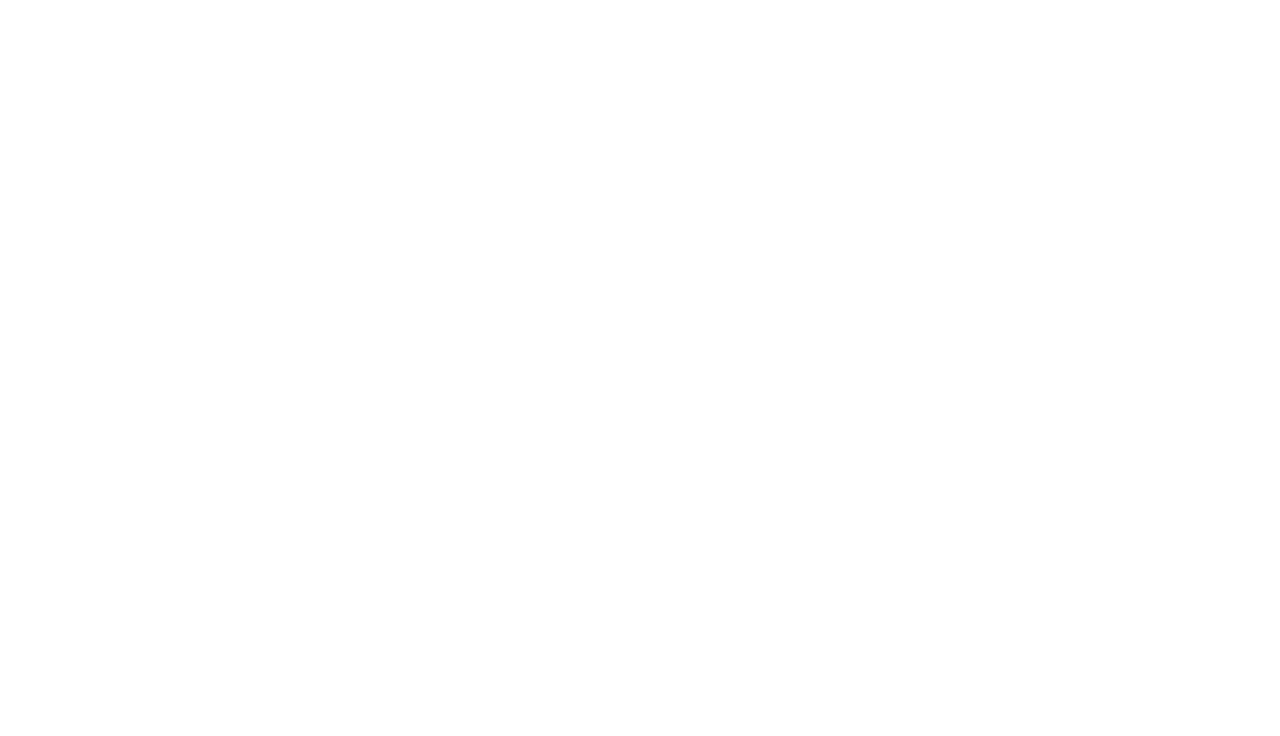
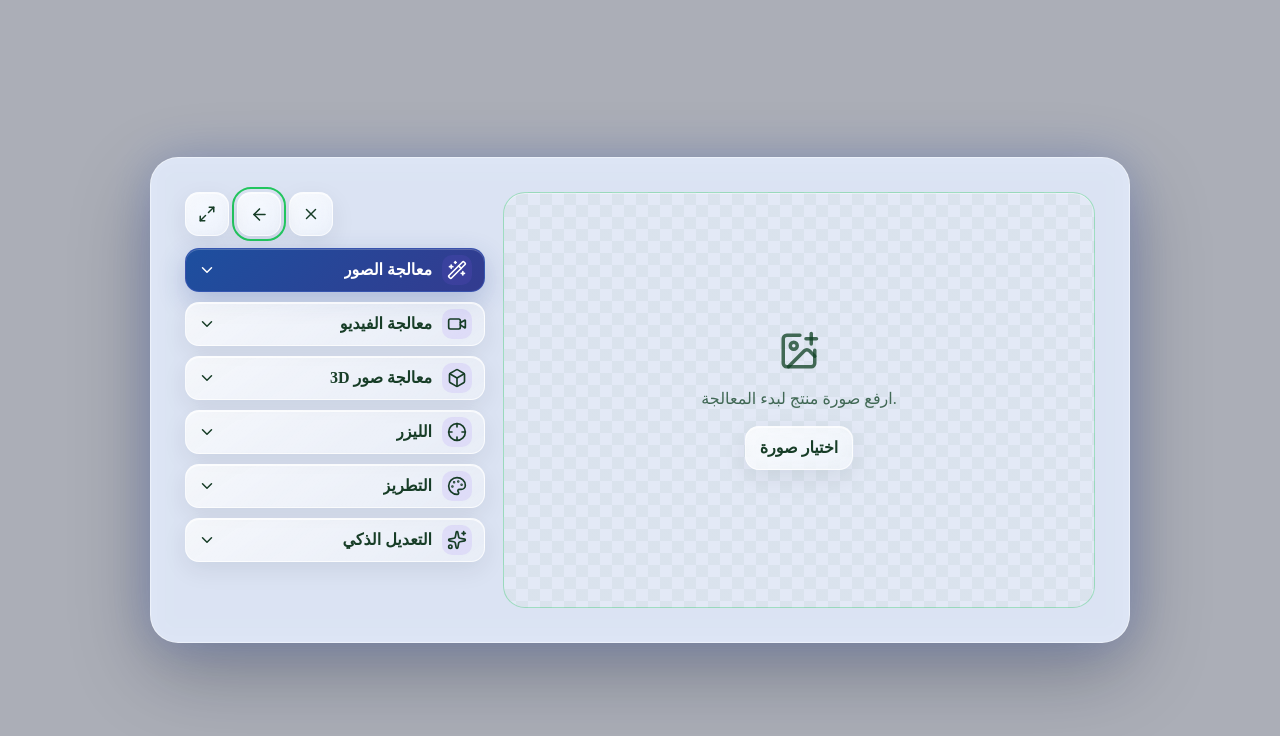
Before and after one commit to adamplanet1/DekoKraft, a Next.js app: page /studio in a window 1280 px wide. Before the commit this address had no page. Shown: the top 736 px of the page. Built offline with nearby package versions, Linux system fonts and the light colour scheme.

Commit message:
Connect Echo prototype to image studio

```diff
--- a/app/studio/page.tsx
+++ b/app/studio/page.tsx
@@ -1,14 +1,30 @@
 "use client";
 
-import { useEffect } from "react";
+import { useState } from "react";
 import { useRouter } from "next/navigation";
+import EchoImageStudio from "./components/EchoImageStudio";
+import { WorkspaceProvider } from "./engine/WorkspaceContext";
 
-export default function StudioRedirectPage() {
+export default function ImageStudioPage() {
   const router = useRouter();
+  const [isMaximized, setIsMaximized] = useState(false);
 
-  useEffect(() => {
-    router.replace("/echo");
-  }, [router]);
-
-  return null;
+  return (
+    <main className="creativeStudiosOverlay" dir="rtl">
+      <section
+        className={`creativeStudiosDialog${isMaximized ? " creativeStudiosDialog--echoImageMaximized" : ""}`}
+        aria-label="معالجة الصور"
+      >
+        <WorkspaceProvider initialWorkspace="image">
+          <EchoImageStudio
+            isMaximized={isMaximized}
+            onMaximize={() => setIsMaximized(true)}
+            onRestore={() => setIsMaximized(false)}
+            onBack={() => router.push("/echo")}
+            onCloseStudio={() => router.push("/echo")}
+          />
+        </WorkspaceProvider>
+      </section>
+    </main>
+  );
 }
```
Also changed, not shown: app/echo/page.tsx (+17 -0 lines).
